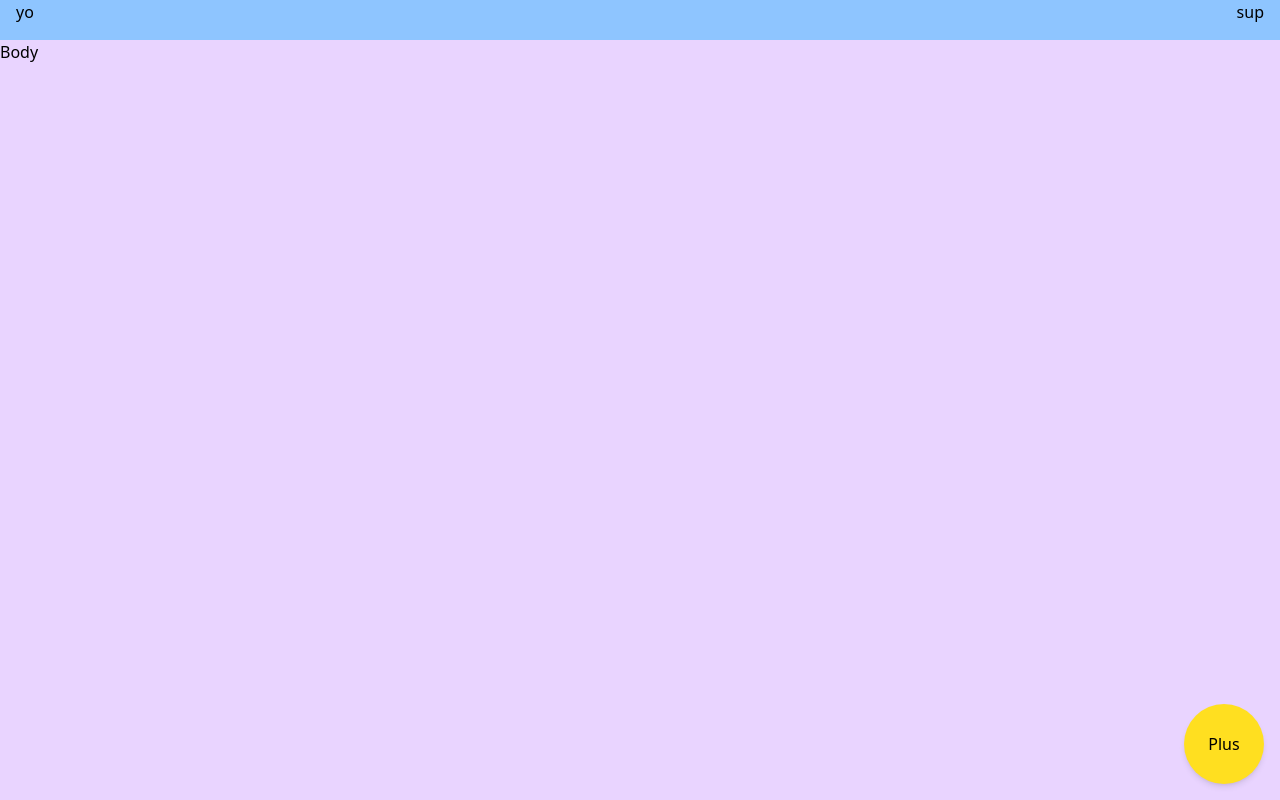
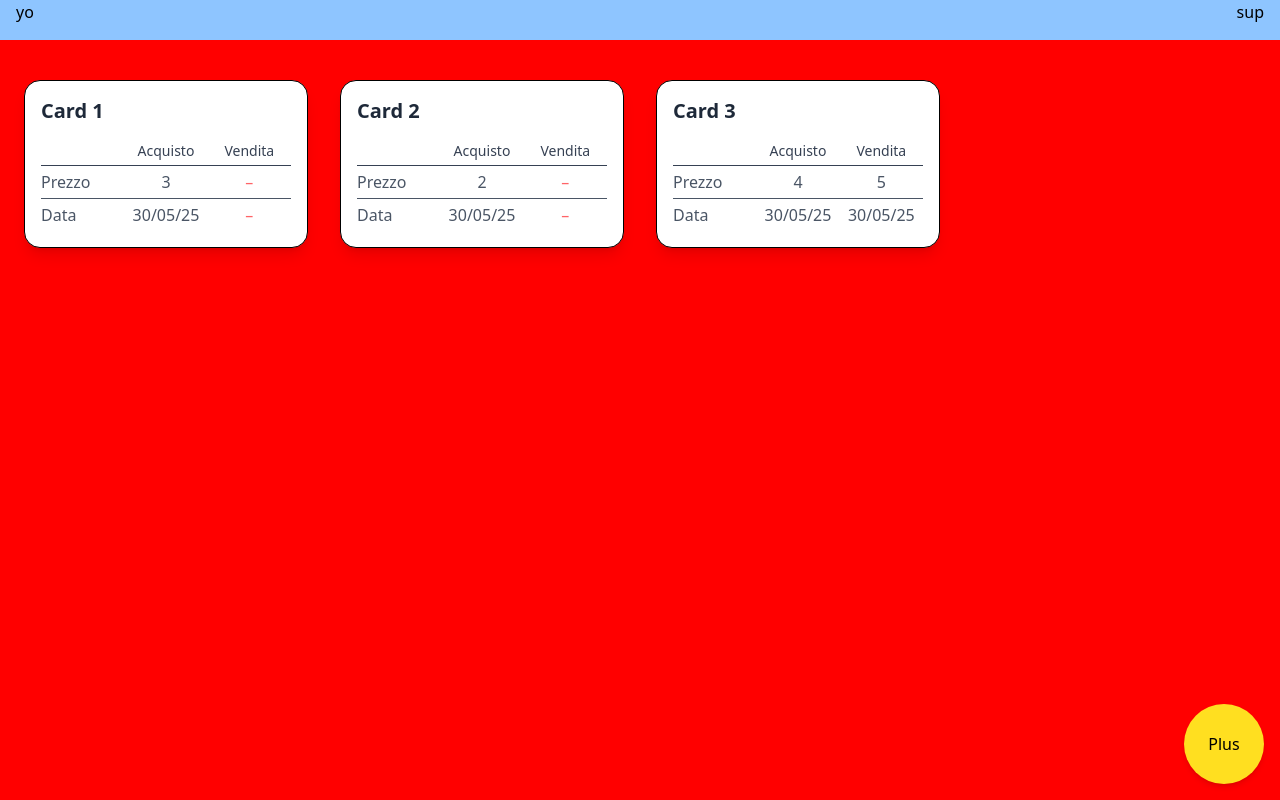
Before and after one commit to DenysPashkov/DropshipTracker, a React (Vite) app: page / in a window 1280 px wide. Built offline with nearby package versions, Linux system fonts and the light colour scheme.

Commit message:
Implementing HomeBody Card, listCard and Modal

```diff
--- /dev/null
+++ b/src/components/Card.tsx
@@ -0,0 +1,40 @@
+import type { CardProps } from "../models/transazione";
+
+export function Card({ cardProp }: { cardProp: CardProps }) {
+  const formatDate = (date: Date) =>
+    date.toLocaleDateString("it-IT", { day: "2-digit", month: "2-digit", year: "2-digit" });
+
+  return (
+    <div className="bg-white rounded-2xl shadow-lg overflow-hidden border p-4 w-full h-full">
+      <div className="space-y-4">
+        <h2 className="text-xl font-semibold text-gray-800">{cardProp.name}</h2>
+
+        <div className="w-full">
+          <div className="grid grid-cols-3 text-sm text-gray-700 font-medium border-b pb-1">
+            <div></div>
+            <div className="text-center">Acquisto</div>
+            <div className="text-center">Vendita</div>
+          </div>
+
+          <div className="grid grid-cols-3 text-gray-600 py-1 border-b">
+            <div className="font-medium">Prezzo</div>
+            <div className="text-center">{cardProp.acquisto.prezzo}</div>
+            <div className="text-center">
+              {cardProp.vendita ? cardProp.vendita.prezzo : <span className="text-red-400">–</span>}
+            </div>
+          </div>
+
+          <div className="grid grid-cols-3 text-gray-600 py-1">
+            <div className="font-medium">Data</div>
+            <div className="text-center">
+              {formatDate(cardProp.acquisto.date)}
+            </div>
+            <div className="text-center">
+              {cardProp.vendita ? formatDate(cardProp.vendita.date) : <span className="text-red-400">–</span>}
+            </div>
+          </div>
+        </div>
+      </div>
+    </div>
+  );
+}
--- /dev/null
+++ b/src/components/CardList.tsx
@@ -0,0 +1,60 @@
+import { useState } from "react";
+import { Card } from "./Card";
+import { data } from "./placeholderData";
+import { Modal } from "./Modal";
+
+// Componente CardList
+export function CardList() {
+  const [selectedCard, setSelectedCard] = useState<null | (typeof data)[0]>(
+    null
+  );
+  const [formData, setFormData] = useState({ name: "", description: "" });
+
+  const handleCardClick = (item: (typeof data)[0]) => {
+    setSelectedCard(item);
+  };
+
+  const handleClose = () => {
+    setSelectedCard(null);
+  };
+
+  const handleSave = () => {
+    setSelectedCard(null);
+  };
+
+  return (
+    <>
+      <div className="grid gap-8 mt-10 px-2 grid-cols-[repeat(auto-fill,minmax(250px,1fr))]">
+        {data.map((item) => (
+          <div
+            key={item.id}
+            onClick={() => handleCardClick(item)}
+            className="cursor-pointer"
+          >
+            <Card cardProp={item} />
+          </div>
+        ))}
+      </div>
+
+      <Modal isOpen={!!selectedCard} onClose={handleClose} onSave={handleSave}>
+        <form className="flex flex-col gap-2">
+          <input
+            type="text"
+            placeholder="Nome"
+            value={formData.name}
+            onChange={(e) => setFormData({ ...formData, name: e.target.value })}
+            className="border p-2 rounded w-full"
+          />
+          <input
+            placeholder="Descrizione"
+            value={formData.description}
+            onChange={(e) =>
+              setFormData({ ...formData, description: e.target.value })
+            }
+            className="border p-2 rounded w-full"
+          />
+        </form>
+      </Modal>
+    </>
+  );
+}
--- a/src/components/HomeBody.tsx
+++ b/src/components/HomeBody.tsx
@@ -1,3 +1,10 @@
+import { CardList } from "./CardList.tsx";
+
+// 5. Componente principale
 export function HomeBody() {
-  return <div className="flex w-full bg-purple-200 h-full">Body</div>;
+  return (
+    <div className="mx-auto px-4">
+      <CardList />
+    </div>
+  );
 }
--- /dev/null
+++ b/src/components/Modal.tsx
@@ -0,0 +1,44 @@
+type ModalProps = {
+  isOpen: boolean;
+  onClose: () => void;
+  onSave?: () => void; // opzionale
+  children?: React.ReactNode; // contenuto generico dentro la modale
+  saveLabel?: string; // testo bottone salva personalizzabile
+};
+
+export function Modal({
+  isOpen,
+  onClose,
+  onSave,
+  children,
+  saveLabel = "Salva",
+}: ModalProps) {
+  if (!isOpen) return null;
+
+  return (
+    <div className="fixed inset-0 backdrop-blur bg-opacity-50 flex justify-center items-center z-50">
+      <div className="bg-white p-6 rounded-xl shadow-xl max-w-md w-full relative">
+        <div className="mt-4 text-right">{children}</div>
+
+        <div className="mt-6 flex justify-center gap-6">
+          <button
+            className="bg-blue-600 text-white px-4 py-2 rounded hover:bg-blue-700 transition-colors"
+            onClick={onClose}
+            aria-label="Chiudi modale"
+          >
+            Chiudi
+          </button>
+
+          {onSave && (
+            <button
+              className="bg-blue-600 text-white px-4 py-2 rounded hover:bg-blue-700 transition-colors"
+              onClick={onSave}
+            >
+              {saveLabel}
+            </button>
+          )}
+        </div>
+      </div>
+    </div>
+  );
+}
--- /dev/null
+++ b/src/components/placeholderData.tsx
@@ -0,0 +1,23 @@
+import type { CardProps } from "../models/transazione";
+
+// I dati
+export const data: CardProps[] = [
+  {
+    id: 1,
+    name: "Card 1",
+    acquisto: { prezzo: 3, date: new Date() },
+    vendita: null,
+  },
+  {
+    id: 2,
+    name: "Card 2",
+    acquisto: { prezzo: 2, date: new Date() },
+    vendita: null,
+  },
+  {
+    id: 3,
+    name: "Card 3",
+    acquisto: { prezzo: 4, date: new Date() },
+    vendita: { prezzo: 5, date: new Date() },
+  },
+];
--- /dev/null
+++ b/src/models/transazione.tsx
@@ -0,0 +1,11 @@
+export type transazione = {
+  prezzo: number;
+  date: Date;
+}; // Tipizzazione dei dati
+
+export type CardProps = {
+  id: number;
+  name: string;
+  acquisto: transazione;
+  vendita: transazione | null;
+};
```
